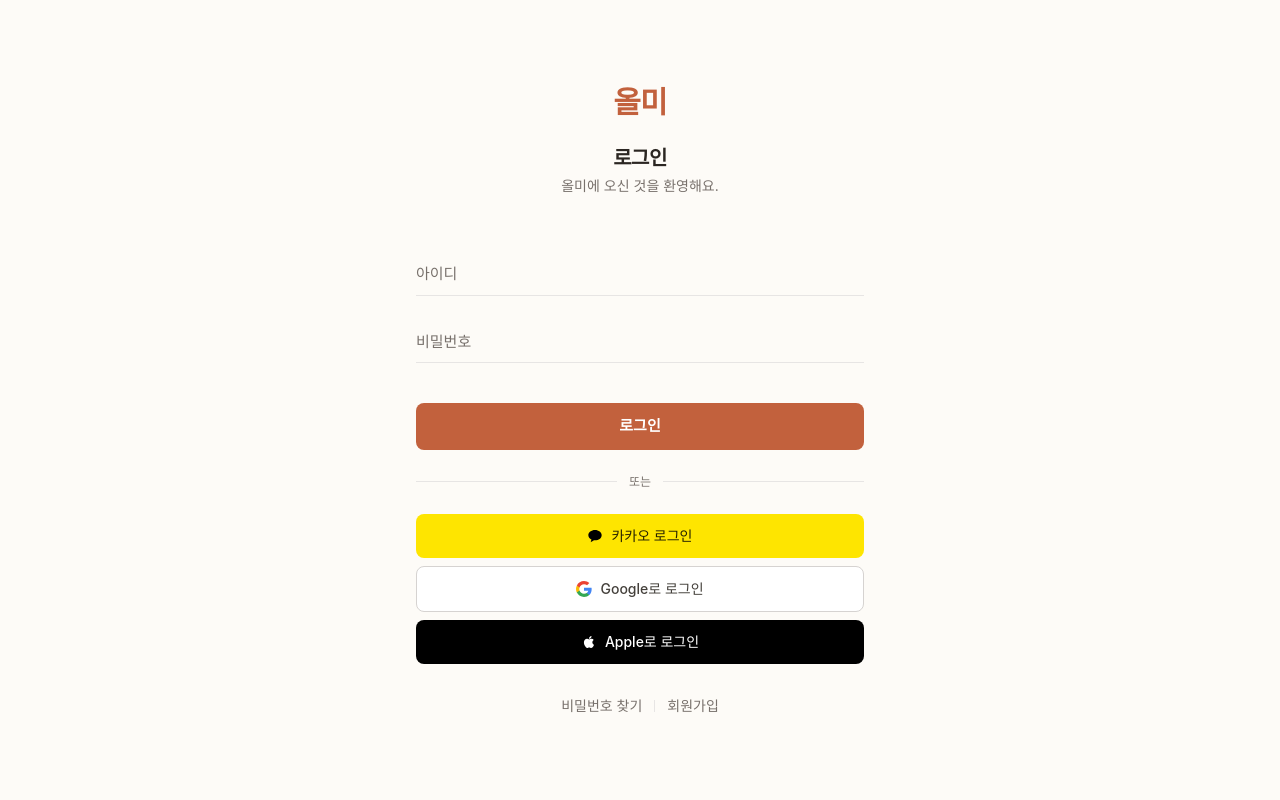
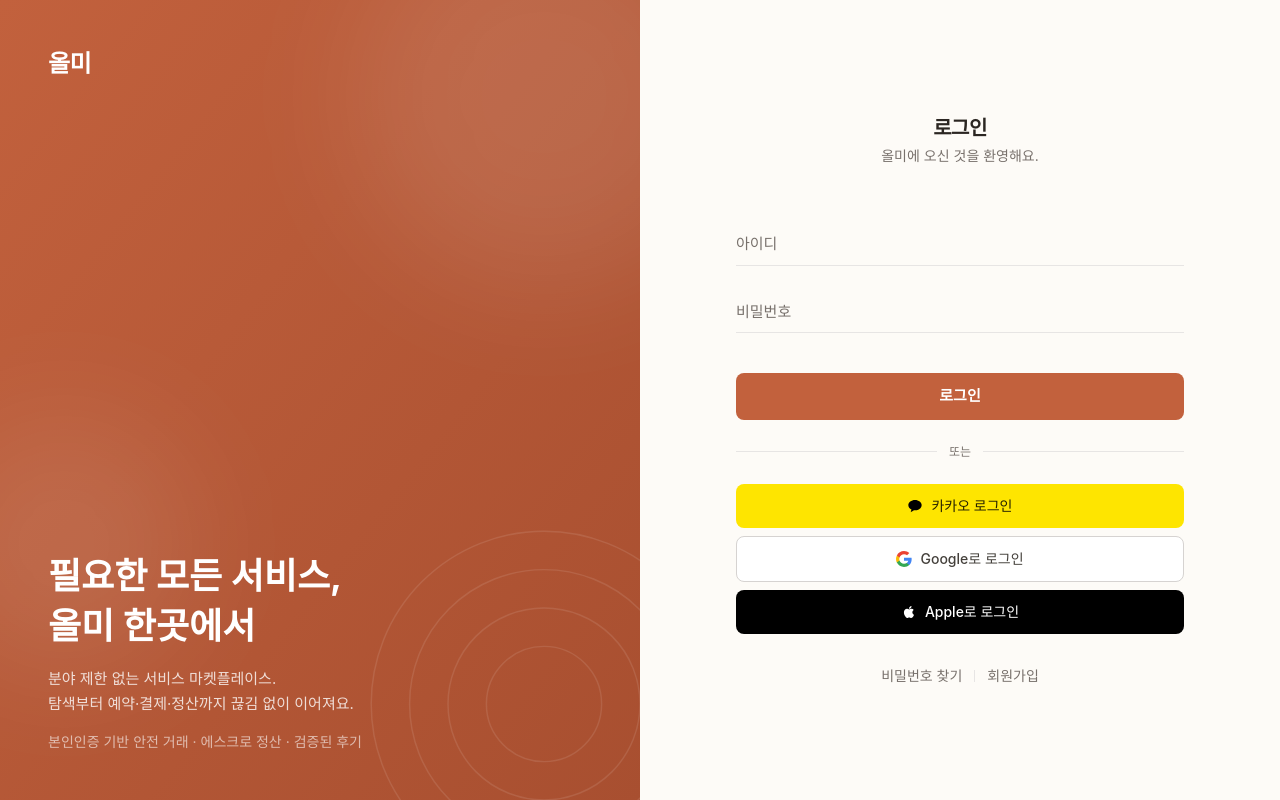
Before and after one commit to changhui98/allme, a Next.js app in the folder front/: page /login in a window 1280 px wide. Built offline with nearby package versions, Linux system fonts and the light colour scheme.

Commit message:
Feat : 인증 페이지 스플릿 스크린 레이아웃 (브랜드 패널·CSS 장식·다크 대응)

```diff
--- a/front/src/app/(auth)/layout.tsx
+++ b/front/src/app/(auth)/layout.tsx
@@ -1,11 +1,21 @@
+import BrandPanel from "@/components/auth/BrandPanel";
+
 /**
  * 인증 페이지(로그인·회원가입) 전용 레이아웃. (서버 컴포넌트)
- * 공통 헤더/푸터 없이 화면 전체를 쓰는 몰입형 구성 — 스플릿 스크린은 다음 단계에서 붙인다.
+ * 공통 헤더/푸터 없는 몰입형 스플릿 스크린 — lg 이상에서 좌측 브랜드 패널,
+ * 우측이 폼 영역의 세로/가로 중앙 정렬을 담당한다(모바일은 폼만).
  */
 export default function AuthLayout({
   children,
 }: Readonly<{
   children: React.ReactNode;
 }>) {
-  return <div className="flex min-h-dvh flex-1">{children}</div>;
+  return (
+    <div className="flex min-h-dvh flex-1">
+      <BrandPanel />
+      <div className="flex flex-1 flex-col items-center justify-center px-6 py-12">
+        {children}
+      </div>
+    </div>
+  );
 }
--- /dev/null
+++ b/front/src/components/auth/AuthHeading.tsx
@@ -0,0 +1,18 @@
+/**
+ * 인증 페이지 제목 + 안내 문구. ("use client" 없는 순수 프레젠테이션)
+ * 로그인은 AuthShell이, 회원가입은 SignupFlow가 스텝별로 갈아끼우며 쓴다.
+ */
+export default function AuthHeading({
+  title,
+  description,
+}: {
+  title: string;
+  description: string;
+}) {
+  return (
+    <>
+      <h1 className="text-center text-xl font-bold tracking-tight">{title}</h1>
+      <p className="mt-1 text-center text-sm text-muted">{description}</p>
+    </>
+  );
+}
--- a/front/src/components/auth/AuthShell.tsx
+++ b/front/src/components/auth/AuthShell.tsx
@@ -1,15 +1,18 @@
 import Link from "next/link";
 import type { ReactNode } from "react";
+import AuthHeading from "@/components/auth/AuthHeading";
 
 /**
  * 로그인·회원가입 페이지 공용 셸. (서버 컴포넌트)
- * 상단에 로고·제목·안내 문구, 본문에 폼, 하단에 보조 링크 영역을 담는다.
- * 경계선 없이 배경과 하나로 이어지는 미니멀 구성 (모든 화면 폭 공통).
+ * 화면 중앙 정렬은 (auth)/layout.tsx 몫이고, 여기는 폼 컬럼(폭 제한)만 담당한다.
+ * 로고는 모바일 전용 — 데스크톱은 좌측 BrandPanel 로고가 대신한다.
+ * title/description을 생략하면 제목 영역 없이 본문만 렌더한다
+ * (회원가입은 SignupFlow가 스텝별 제목을 직접 그린다).
  */
 type AuthShellProps = {
-  title: string;
+  title?: string;
   /** 제목 아래 한 줄 안내 문구 */
-  description: string;
+  description?: string;
   children: ReactNode;
   /** 최하단 보조 링크 영역 (상호 링크, 비밀번호 찾기 등) */
   footer: ReactNode;
@@ -22,28 +25,24 @@ export default function AuthShell({
   footer,
 }: AuthShellProps) {
   return (
-    <main className="flex flex-1 flex-col items-center justify-center px-6 py-16">
-      <div className="w-full max-w-sm sm:max-w-md">
+    <main className="w-full max-w-sm sm:max-w-md">
       <Link
         href="/"
-          className="block text-center text-3xl font-bold tracking-tight text-primary"
+        className="block text-center text-3xl font-bold tracking-tight text-primary lg:hidden"
         aria-label="올미 홈"
       >
         올미
       </Link>
-        <h1 className="mt-6 text-center text-xl font-bold tracking-tight">
-          {title}
-        </h1>
-        <p className="mt-1 text-center text-sm text-muted">
-          {description}
-        </p>
+
+      {title && description && (
+        <div className="mt-6 lg:mt-0">
+          <AuthHeading title={title} description={description} />
+        </div>
+      )}
 
       <div className="mt-10">{children}</div>
 
-        <div className="mt-8 text-center text-sm text-muted">
-          {footer}
-        </div>
-      </div>
+      <div className="mt-8 text-center text-sm text-muted">{footer}</div>
     </main>
   );
 }
--- /dev/null
+++ b/front/src/components/auth/BrandPanel.tsx
@@ -0,0 +1,69 @@
+import Link from "next/link";
+
+/**
+ * 인증 페이지 좌측 브랜드 패널. (서버 컴포넌트, lg 이상에서만 표시)
+ * 이미지 자산이 아직 없어 장식은 CSS 블러 원 + SVG 동심원으로 구성한다
+ * (동심원 = "모든 서비스가 한곳으로 모인다"는 메타포).
+ * 다크 모드에서도 테라코타 패널을 유지하되 반 톤 낮춰 눈부심을 줄인다.
+ * 주의: 패널 위 텍스트는 white 계열 고정 — text-primary-foreground는
+ * 다크에서 니어블랙(#211510)으로 뒤집혀 배경에 묻힌다.
+ */
+export default function BrandPanel() {
+  return (
+    <aside className="relative hidden overflow-hidden bg-gradient-to-br from-[#c2613d] to-[#a84f30] lg:flex lg:w-1/2 dark:from-[#9a4a2c] dark:to-[#7e3a21]">
+      {/* 장식: 블러 원 2개 */}
+      <div
+        aria-hidden="true"
+        className="absolute -right-24 -top-24 size-96 rounded-full bg-white/10 blur-3xl"
+      />
+      <div
+        aria-hidden="true"
+        className="absolute -left-16 bottom-32 size-64 rounded-full bg-white/10 blur-3xl"
+      />
+      {/* 장식: 동심원 스트로크 */}
+      <svg
+        aria-hidden="true"
+        viewBox="0 0 400 400"
+        className="absolute -bottom-24 -right-24 size-96 text-white/10"
+      >
+        {[60, 100, 140, 180].map((r) => (
+          <circle
+            key={r}
+            cx="200"
+            cy="200"
+            r={r}
+            fill="none"
+            stroke="currentColor"
+            strokeWidth="1.5"
+          />
+        ))}
+      </svg>
+
+      <div className="relative z-10 flex flex-col justify-between p-12">
+        <Link
+          href="/"
+          className="text-2xl font-bold tracking-tight text-white"
+          aria-label="올미 홈"
+        >
+          올미
+        </Link>
+
+        <div className="flex flex-col gap-4">
+          <h2 className="text-3xl font-bold leading-snug text-white xl:text-4xl">
+            필요한 모든 서비스,
+            <br />
+            올미 한곳에서
+          </h2>
+          <p className="max-w-md text-[15px] leading-relaxed text-white/80">
+            분야 제한 없는 서비스 마켓플레이스.
+            <br />
+            탐색부터 예약·결제·정산까지 끊김 없이 이어져요.
+          </p>
+          <p className="text-sm text-white/60">
+            본인인증 기반 안전 거래 · 에스크로 정산 · 검증된 후기
+          </p>
+        </div>
+      </div>
+    </aside>
+  );
+}
```
Lines whose indentation alone changed are shown as unchanged.
